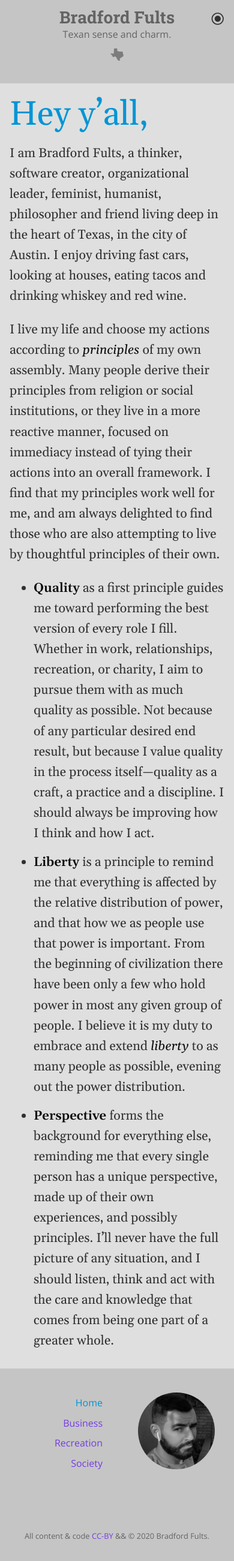
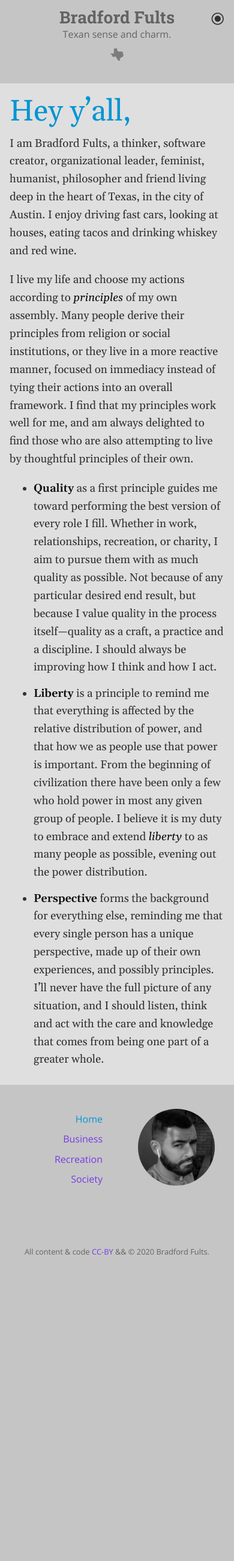
Before and after one commit to h3h/bradfordfults.com, a Jekyll site: the page built from index.html, in a window 390 px wide. Shown: the whole page at 60% size. Built offline with Jekyll 4.4.1, drawn with Linux system fonts in a browser that asks for light colours; some web fonts are replaced; the list of posts is cut into pages by our own code; after the commit the page ends 2130 px from its top, so only the background shows below that.

Commit message:
Decreases article font size for mobile

```diff
--- a/_sass/_article.scss
+++ b/_sass/_article.scss
@@ -2,6 +2,10 @@ article.content {
   flex: 1;
   font-family: "Gelasio", Georgia, Times, serif;
   font-size: 16pt;
+
+  @media screen and (max-width: 64em) {
+    font-size: 14pt;
+  }
 
   h2 {
     font-size: 1.75rem;
```
